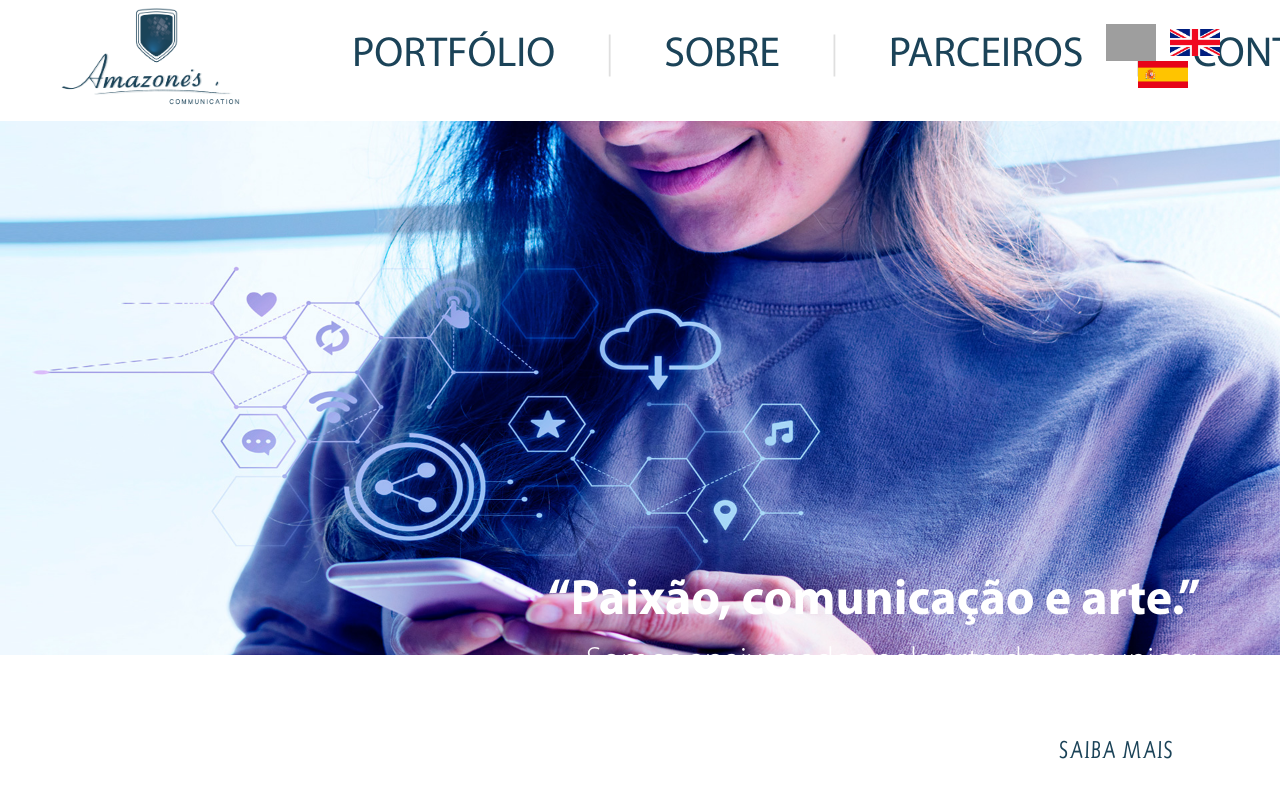
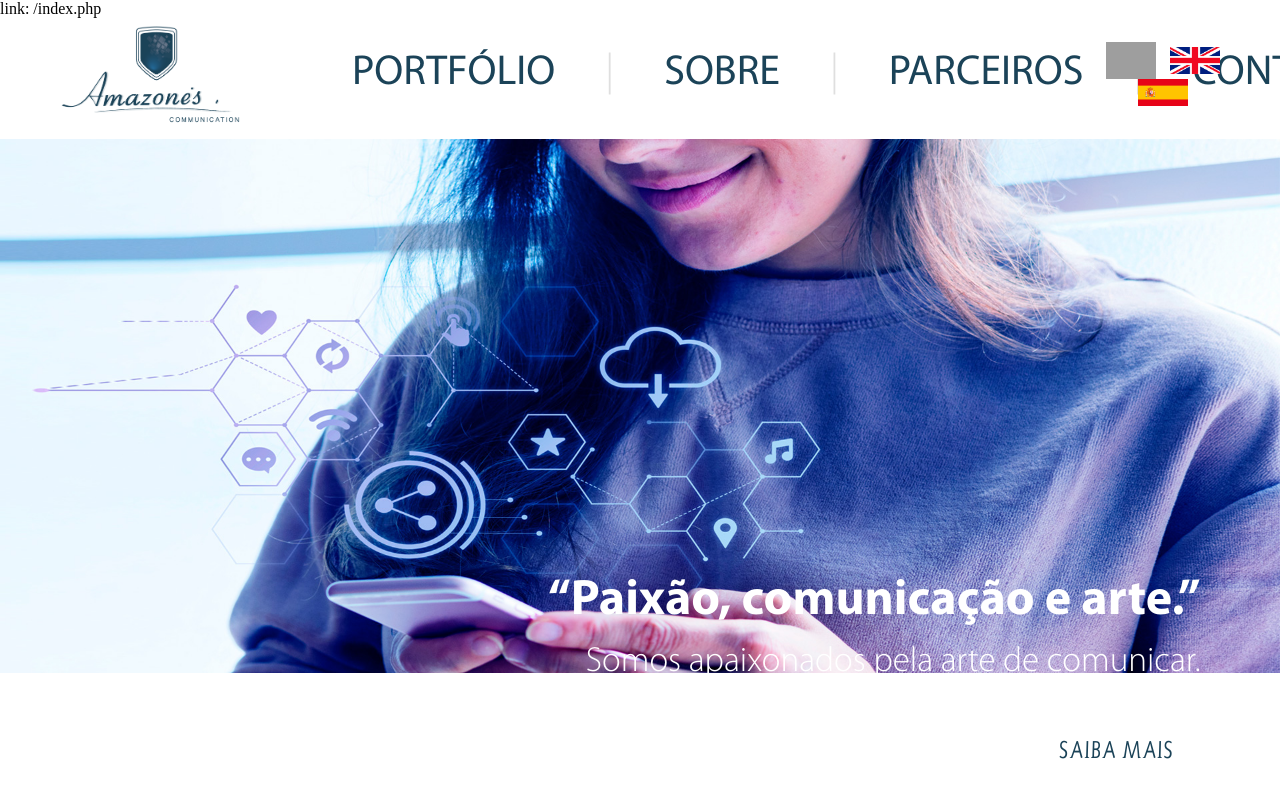
Before and after one commit to amazonesjuliana/amazonescommunication, a PHP site: page /index.php in a window 1280 px wide. Run offline with PHP 8.4, Linux system fonts and the light colour scheme; data that the repository does not hold is empty; grey boxes are pictures that could not be loaded.

Commit message:
Fix: debugando header 4

```diff
--- a/assets/includes/header.php
+++ b/assets/includes/header.php
@@ -3,7 +3,7 @@
     $explode_url = explode("com.br/", $url);
     $pag_atual = $explode_url[1];
 
-    echo $pag_atual;
+    echo "link: ".$url;
 ?>
 
 <div class="header">
```
